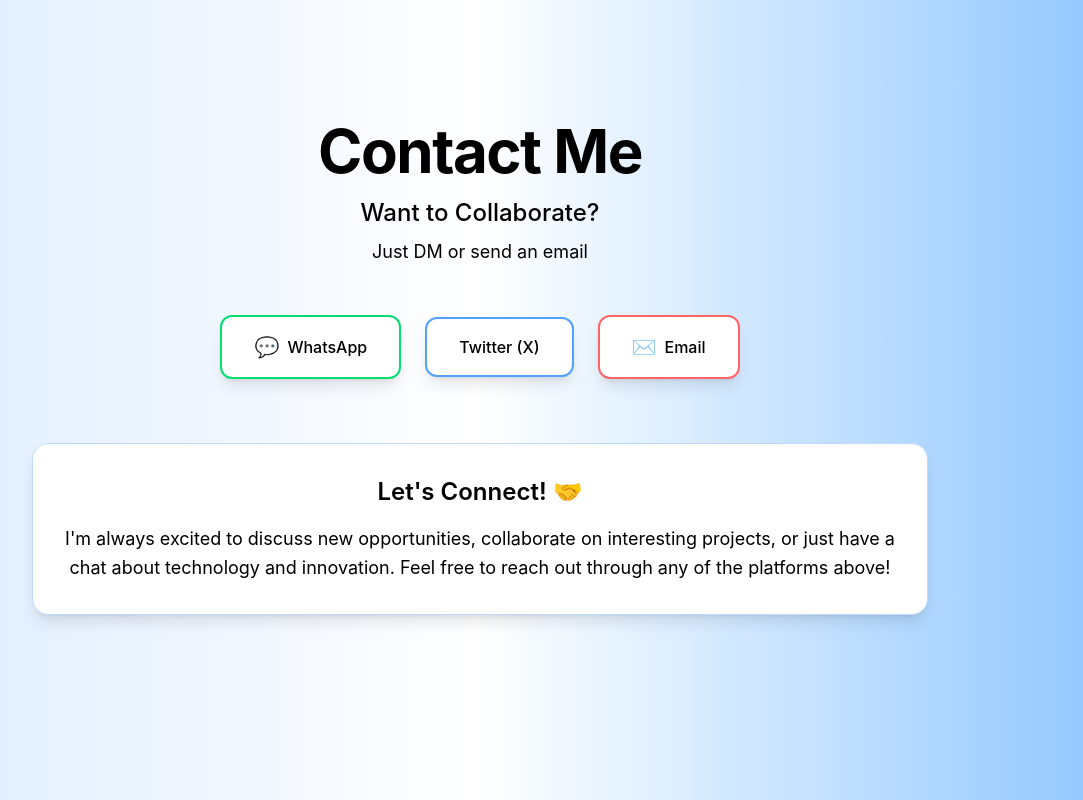
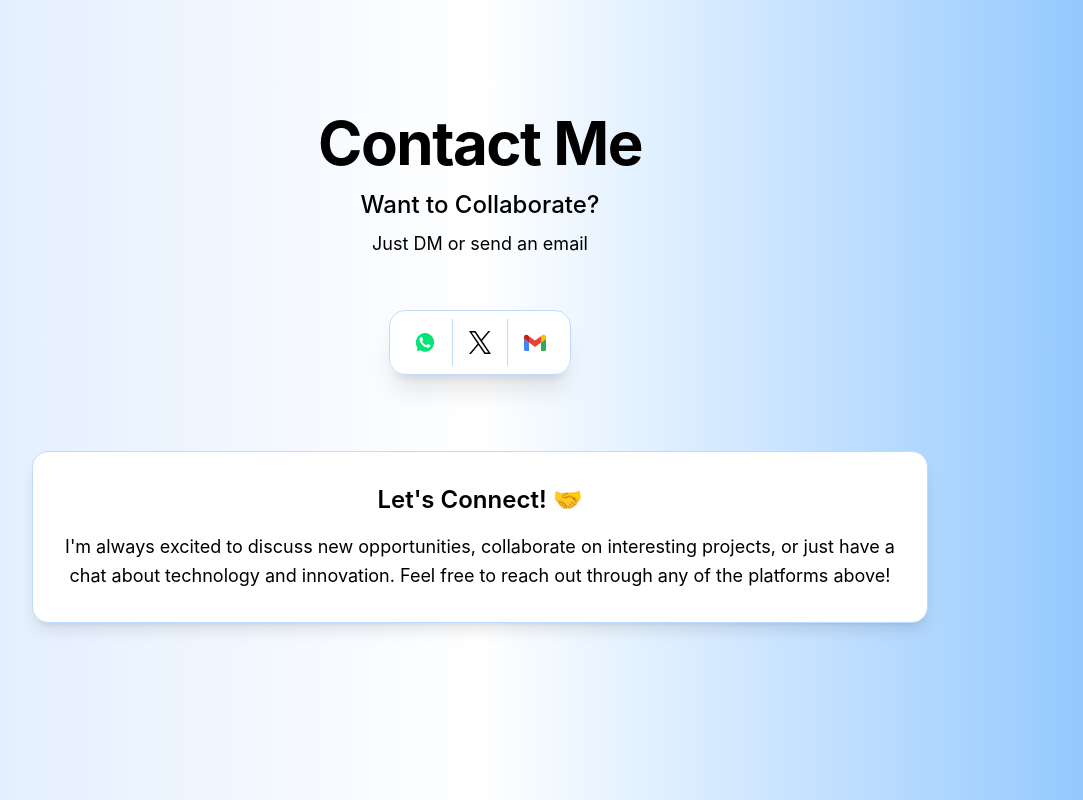
Before and after one commit to CSVaishakh/Portfolio, a Next.js app: page / in a window 1280 px wide. Shown: the part 1693-2493 px from the top of the page, without its empty margins (160-1243 px from the left). Built offline with nearby package versions, Linux system fonts and the light colour scheme.

Commit message:
updated the contact component

```diff
--- a/components/contact.tsx
+++ b/components/contact.tsx
@@ -1,5 +1,6 @@
 import React from "react";
 import Link from "next/link";
+import Image from "next/image";
 
 const Contact: React.FC = () => {
     return(
@@ -16,30 +17,20 @@
                         </div>
                     </div>
 
-                    <div className="flex flex-col sm:flex-row gap-6 justify-center items-center mt-12 animate-slide-in-left animate-delay-300">
+                    <div className="inline-flex flex-row justify-center items-center mt-5 mb-3 animate-slide-in-left animate-delay-300 bg-white/80 backdrop-blur-md rounded-2xl shadow-xl px-2 py-2 gap-0 border border-blue-200">
                         <Link href='https://api.whatsapp.com/send?phone=917511137620&text=Hello!' target="_blank" rel="noopener noreferrer">
-                            <button className="group px-8 py-4 border-2 border-green-400 text-black bg-white hover:text-white hover:bg-green-500 hover:border-green-600 rounded-xl transition-all duration-300 transform hover:scale-105 hover:-translate-y-1 font-medium shadow-lg hover:shadow-xl w-full sm:w-auto min-w-[140px]">
-                                <span className="flex items-center justify-center gap-2">
-                                    <span className="text-xl">💬</span>
-                                    WhatsApp
-                                </span>
+                            <button className="group flex items-center justify-center px-4 py-3 text-black bg-white hover:text-white hover:bg-green-500 rounded-l-xl transition-all duration-300 font-medium shadow-none min-w-[48px] border-r border-blue-200">
+                                <Image src={'/whatsapp.svg'} alt="WhatsApp" height={22} width={22}/>
                             </button>
                         </Link>
-
                         <Link href='https://x.com/vaishakh_CS' target="_blank" rel="noopener noreferrer">
-                            <button className="group px-8 py-4 border-2 border-blue-400 text-black bg-white hover:text-white hover:bg-blue-500 hover:border-blue-600 rounded-xl transition-all duration-300 transform hover:scale-105 hover:-translate-y-1 font-medium shadow-lg hover:shadow-xl w-full sm:w-auto min-w-[140px]">
-                                <span className="flex items-center justify-center gap-2">
-                                    Twitter (X)
-                                </span>
+                            <button className="group flex items-center justify-center px-4 py-3 text-black bg-white hover:text-white hover:bg-blue-500 transition-all duration-300 font-medium shadow-none min-w-[48px] border-r border-blue-200">
+                                <Image src={'/x.svg'} alt="X" height={22} width={22}/>
                             </button>
                         </Link>
-
                         <Link href='mailto:contactvaishakh@gmail.com' target="_blank" rel="noopener noreferrer">
-                            <button className="group px-8 py-4 border-2 border-red-400 text-black bg-white hover:text-white hover:bg-red-500 hover:border-red-600 rounded-xl transition-all duration-300 transform hover:scale-105 hover:-translate-y-1 font-medium shadow-lg hover:shadow-xl w-full sm:w-auto min-w-[140px]">
-                                <span className="flex items-center justify-center gap-2">
-                                    <span className="text-xl">✉️</span>
-                                    Email
-                                </span>
+                            <button className="group flex items-center justify-center px-4 py-3 text-black bg-white hover:text-white hover:bg-red-500 rounded-r-xl transition-all duration-300 font-medium shadow-none min-w-[48px]">
+                                <Image src={'/gmail.svg'} alt="Email" height={22} width={22}/>
                             </button>
                         </Link>
                     </div>
```
Also changed, not shown: public/gmail.svg (added), public/whatsapp.svg (added).
